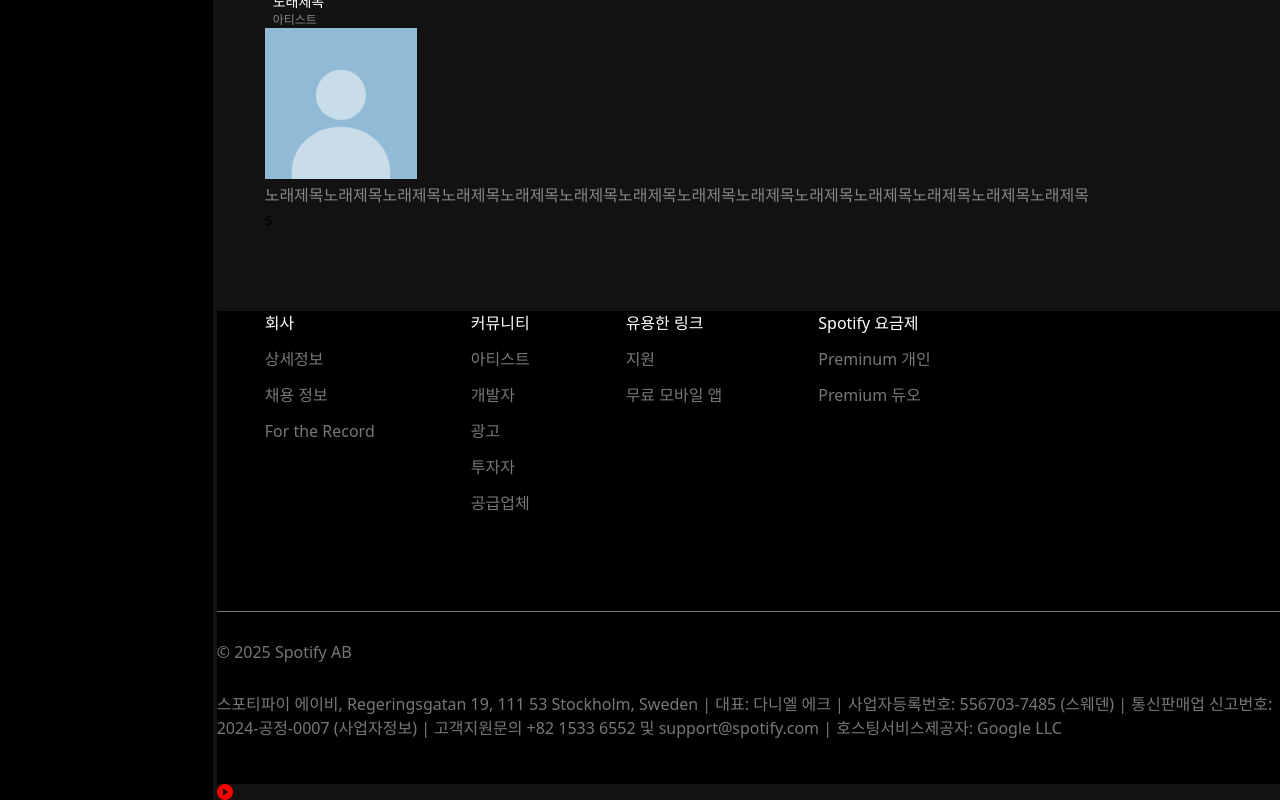
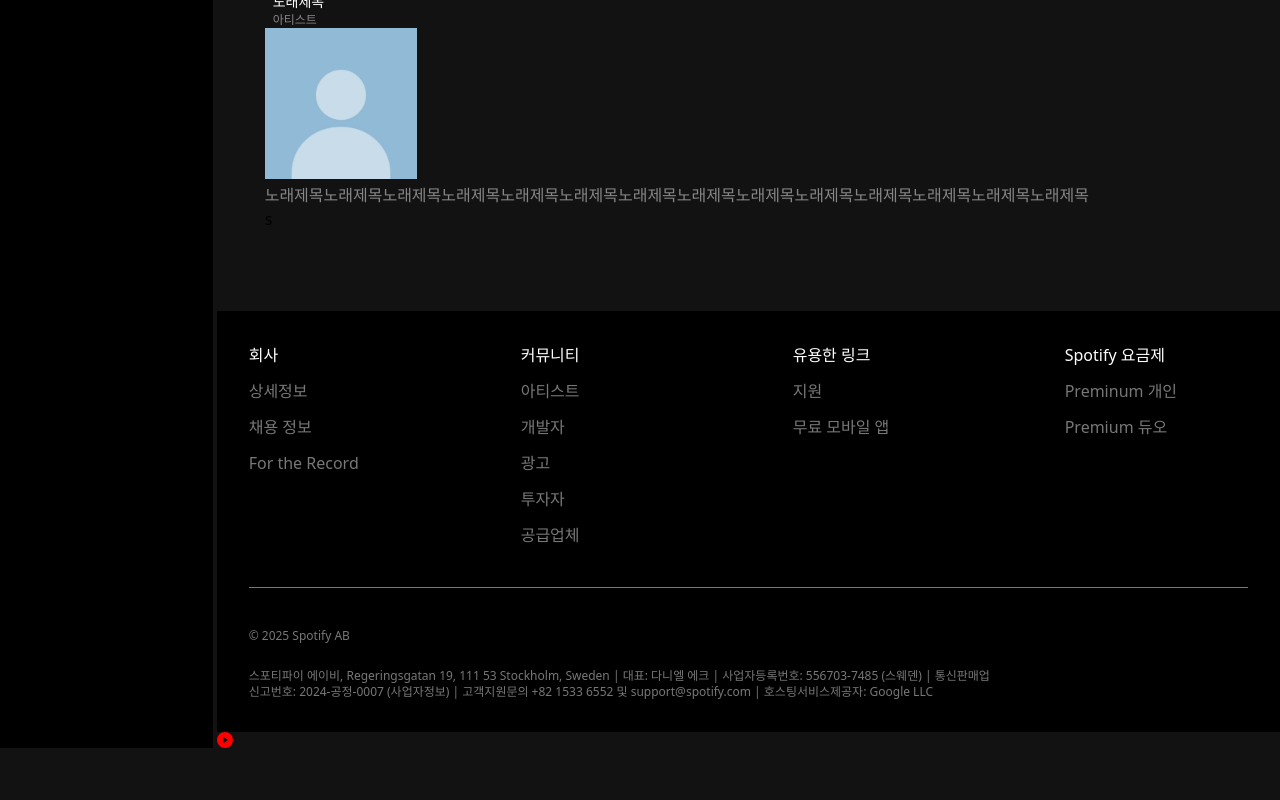
Before and after one commit to GN-Lee/Spotify_TeamProject, a Next.js app: page / in a window 1280 px wide. Shown: the part 969-1769 px from the top of the page. After the commit the page ends 1717 px from the top, so only its background shows below. Built offline with nearby package versions, Linux system fonts and the light colour scheme.

Commit message:
footer UI 수정

```diff
--- a/components/footer/Footer.tsx
+++ b/components/footer/Footer.tsx
@@ -3,25 +3,25 @@
 const Footer = () => {
   return (
     <div
-      className="flex flex-col gap-7 mt-8 pb-11"
+      className="flex flex-col p-8 mt-8"
       style={{
         backgroundColor: Colorize.Secondary_01,
         color: Colorize.Neutral_02,
       }}
     >
       <div
-        className="flex gap-24 px-12 pb-24 "
+        className="flex pb-10 text-base gap-36"
         style={{
           borderBottom: "1px solid #777777",
         }}
       >
-        <ul className="flex flex-col gap-3">
+        <ul className="flex flex-col w-32 gap-3">
           <p style={{ color: Colorize.Secondary_03 }}>회사</p>
           <span>상세정보</span>
           <span>채용 정보</span>
           <span>For the Record</span>
         </ul>
-        <ul className="flex flex-col gap-3">
+        <ul className="flex flex-col w-32 gap-3">
           <p style={{ color: Colorize.Secondary_03 }}>커뮤니티</p>
           <span>아티스트</span>
           <span>개발자</span>
@@ -29,19 +29,19 @@
           <span>투자자</span>
           <span>공급업체</span>
         </ul>
-        <ul className="flex flex-col gap-3">
+        <ul className="flex flex-col w-32 gap-3">
           <p style={{ color: Colorize.Secondary_03 }}>유용한 링크</p>
           <span>지원</span>
           <span>무료 모바일 앱</span>
         </ul>
-        <ul className="flex flex-col gap-3">
+        <ul className="flex flex-col w-32 gap-3">
           <p style={{ color: Colorize.Secondary_03 }}>Spotify 요금제</p>
           <span>Preminum 개인</span>
           <span>Premium 듀오</span>
         </ul>
       </div>
-      <p>© 2025 Spotify AB</p>
-      <p>
+      <p className="pt-10 mb-6 text-xs">© 2025 Spotify AB</p>
+      <p className="w-9/12 text-xs">
         스포티파이 에이비, Regeringsgatan 19, 111 53 Stockholm, Sweden | 대표:
         다니엘 에크 | 사업자등록번호: 556703-7485 (스웨덴) | 통신판매업
         신고번호: 2024-공정-0007 (사업자정보) | 고객지원문의 +82 1533 6552 및
```
